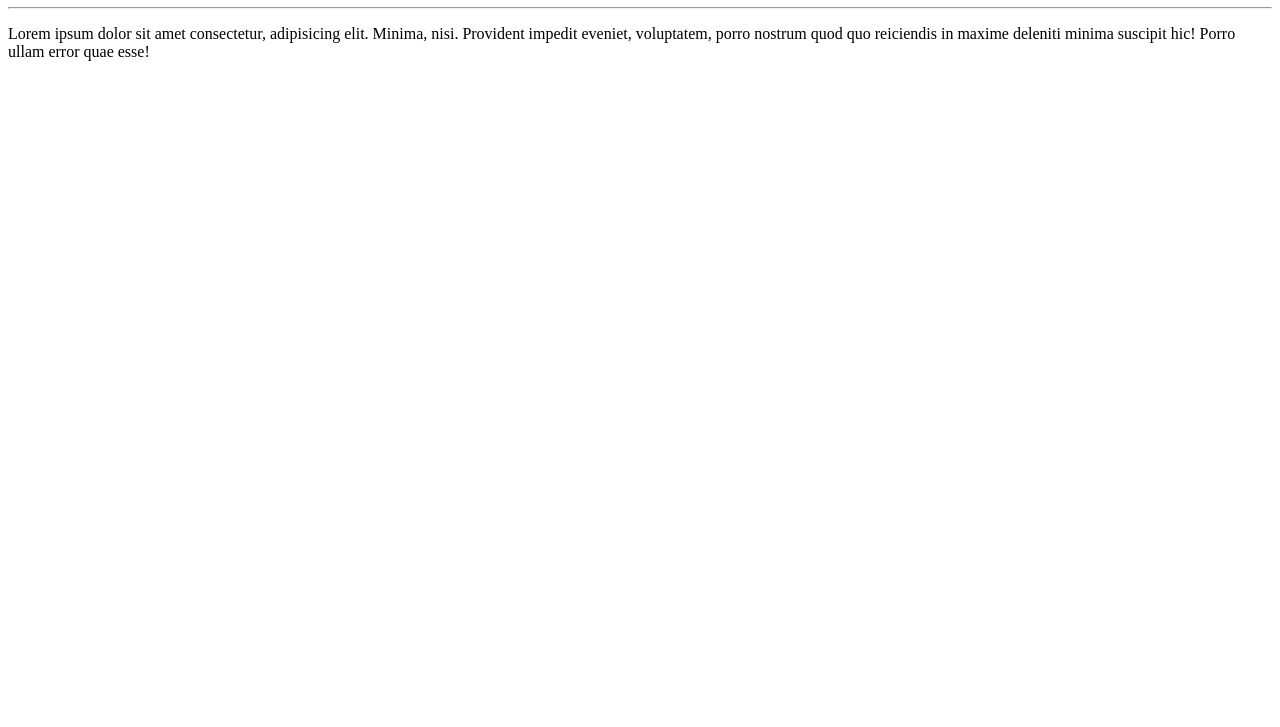
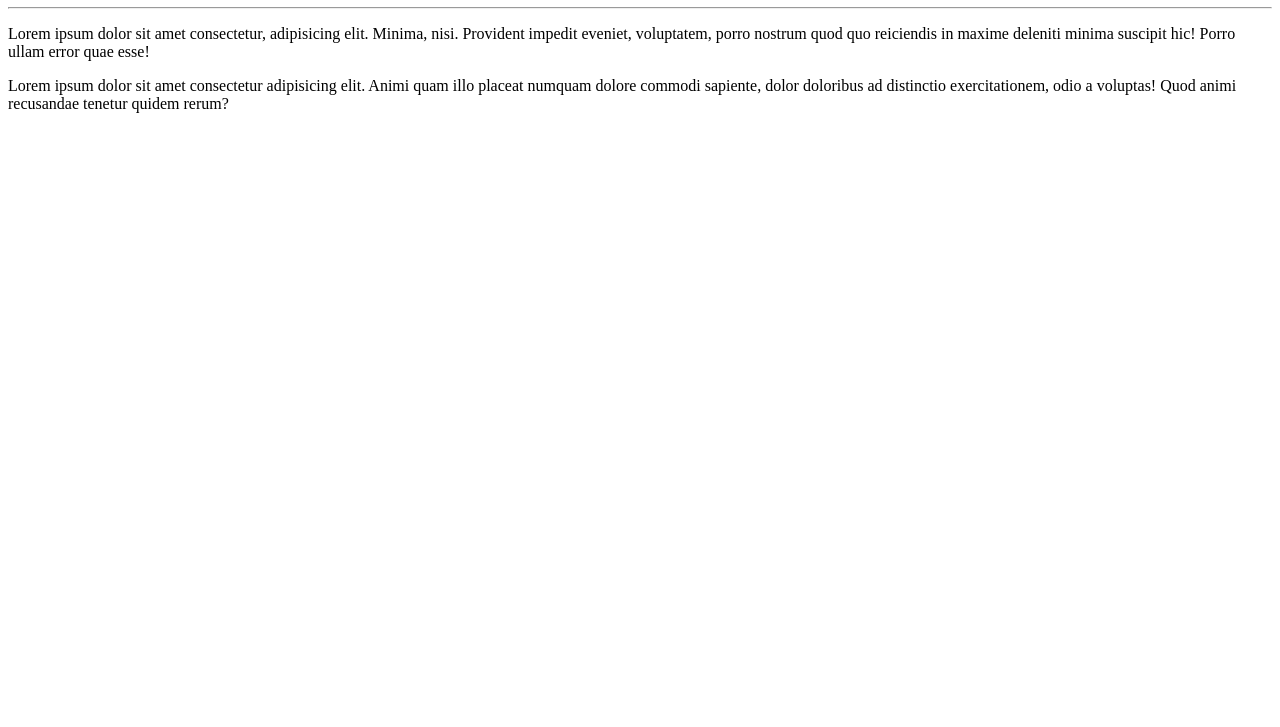
Before and after one commit to LinaRachid/Curso-em-Video, a plain HTML site: page site-exemplo/index.html in a window 1280 px wide. Shown: the part 73-800 px from the top of the page. Drawn offline with Linux system fonts and the light colour scheme.

Commit message:
adicionei um parágrafo

```diff
--- a/site-exemplo/index.html
+++ b/site-exemplo/index.html
@@ -9,5 +9,6 @@
     <h1>Olá, cacalita cacati!</h1>
     <hr>
     <p>Lorem ipsum dolor sit amet consectetur, adipisicing elit. Minima, nisi. Provident impedit eveniet, voluptatem, porro nostrum quod quo reiciendis in maxime deleniti minima suscipit hic! Porro ullam error quae esse!</p>
+    <p>Lorem ipsum dolor sit amet consectetur adipisicing elit. Animi quam illo placeat numquam dolore commodi sapiente, dolor doloribus ad distinctio exercitationem, odio a voluptas! Quod animi recusandae tenetur quidem rerum?</p>
 </body>
 </html>
```
